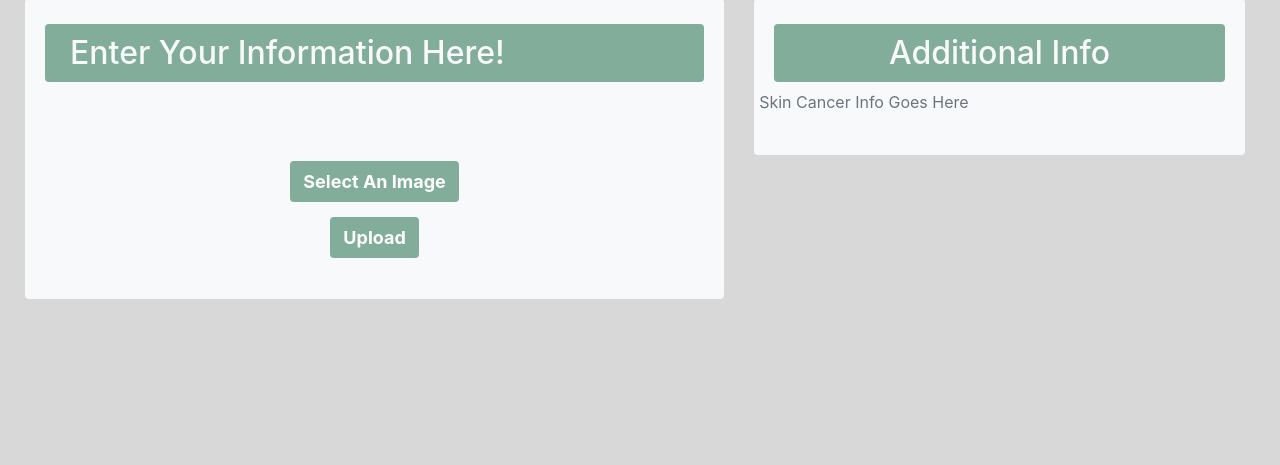
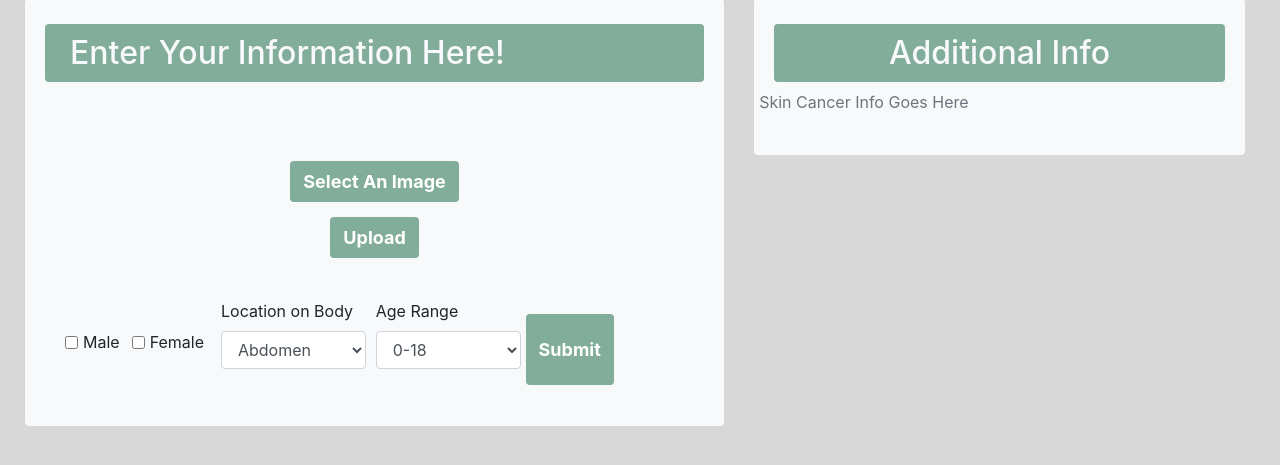
Before and after one commit to AndresgPotdevin/Skin-Cancer-Analysis, a Flask app: page / in a window 1280 px wide. Shown: the part 98-563 px from the top of the page. Run offline with Flask 2, Linux system fonts and the light colour scheme; some libraries are stand-ins or nearby versions.

Commit message:
added form and member avatars

```diff
--- a/static/css/style.css
+++ b/static/css/style.css
@@ -138,7 +138,7 @@ h2 {
   background-color: #82ad9b!important;
 }
 
-label {
+.image-sub {
   font-size: large;
   color: white;
   font-weight: bold;
--- a/templates/home.html
+++ b/templates/home.html
@@ -49,7 +49,7 @@
 
             <form method=post enctype=multipart/form-data>
               <p><input type=file name=file accept="image/*" name="image" id="file"  onchange="loadFile(event)" style="display: none;"></p>
-              <button type="button" class="btn btn-custom"><label for="file" style="cursor: pointer;">Select An Image</label></button>
+              <button type="button" class="btn btn-custom"><label class="image-sub" for="file" style="cursor: pointer;">Select An Image</label></button>
               <p><input type=submit value=Upload></p>
             </form>
           </div>
@@ -60,6 +60,52 @@
             	image.src = URL.createObjectURL(event.target.files[0]);
             };
             </script>
+  <p>
+  <div class= "container-fluid" id= "form">
+  <form>
+    <div class= "form-row">
+    <div class="form-check form-check-inline">
+  <input class="form-check-input" type="checkbox" id="inlineCheckbox1" value="option1">
+  <label class="form-check-label" for="inlineCheckbox1">Male</label>
+</div>
+<div class="form-check form-check-inline">
+  <input class="form-check-input" type="checkbox" id="inlineCheckbox2" value="option2">
+  <label class="form-check-label" for="inlineCheckbox2">Female</label>
+</div>
+    <div class="form-group col-md-3">
+      <label class="title" for="inputState">Location on Body</label>
+      <select id="inputState" class="form-control">
+        <option selected>Abdomen</option>
+        <option>Acral</option>
+        <option>Back</option>
+        <option>Chest</option>
+        <option>Ear</option>
+        <option>Face</option>
+        <option>Foot</option>
+        <option>Genital</option>
+        <option>Hand</option>
+        <option>Lower Extremity</option>
+        <option>Neck</option>
+        <option>Scalp</option>
+        <option>Trunk</option>
+        <option>Unknown</option>
+        <option>Upper Extremity</option>
+      </select>
+    </div>
+    <div class="form-group col-md-3">
+      <label class="title" for="inputState">Age Range</label>
+      <select id="inputState" class="form-control">
+        <option selected>0-18</option>
+        <option>19-44</option>
+        <option>45-64</option>
+        <option>65+</option>
+      </select>
+    </div>
+  <input type="submit" class="btn btn-custom"></button>
+</div>
+</form>
+</p>
+</div>
 
           </div>
         </div><!--END MAIN CONTENT -->
```
Also changed, not shown: templates/analysis.html (+12 -6 lines), static/images/andres.jpg (added).
